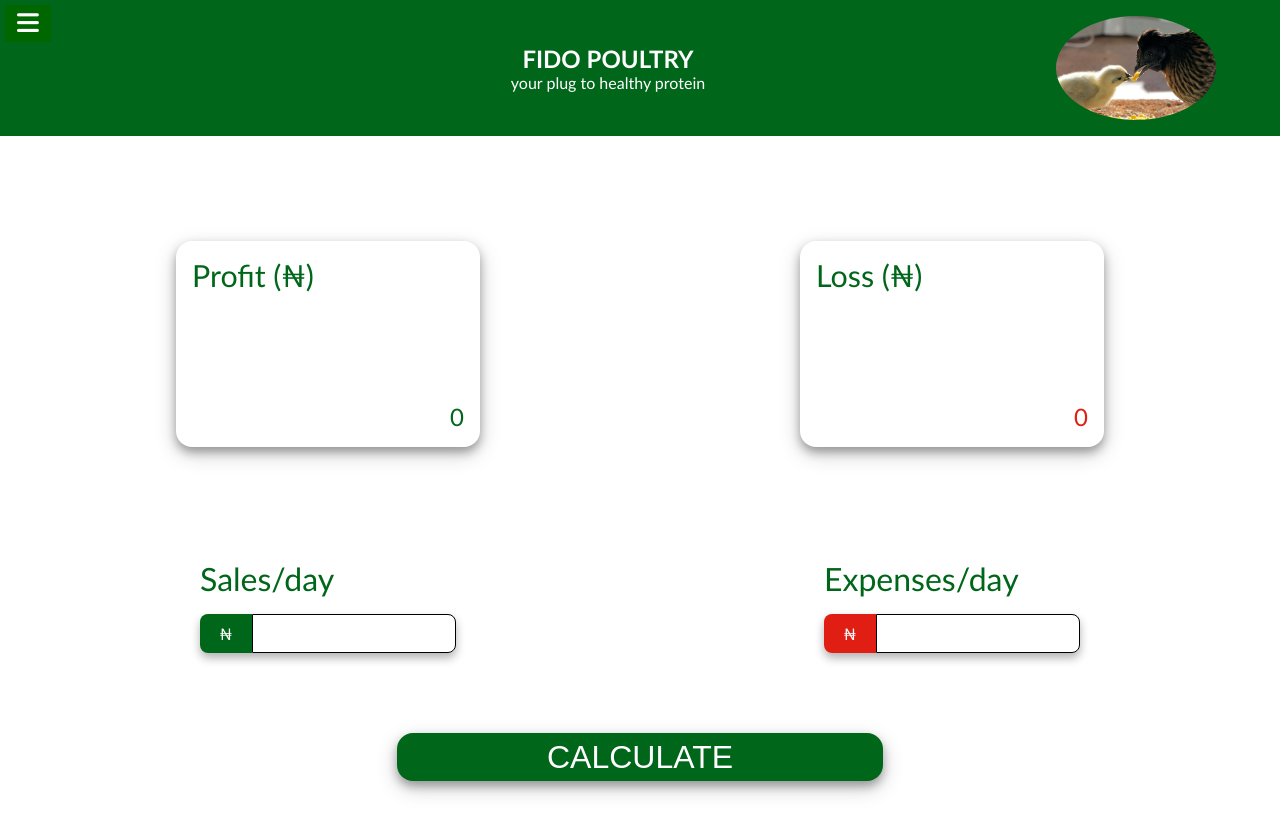
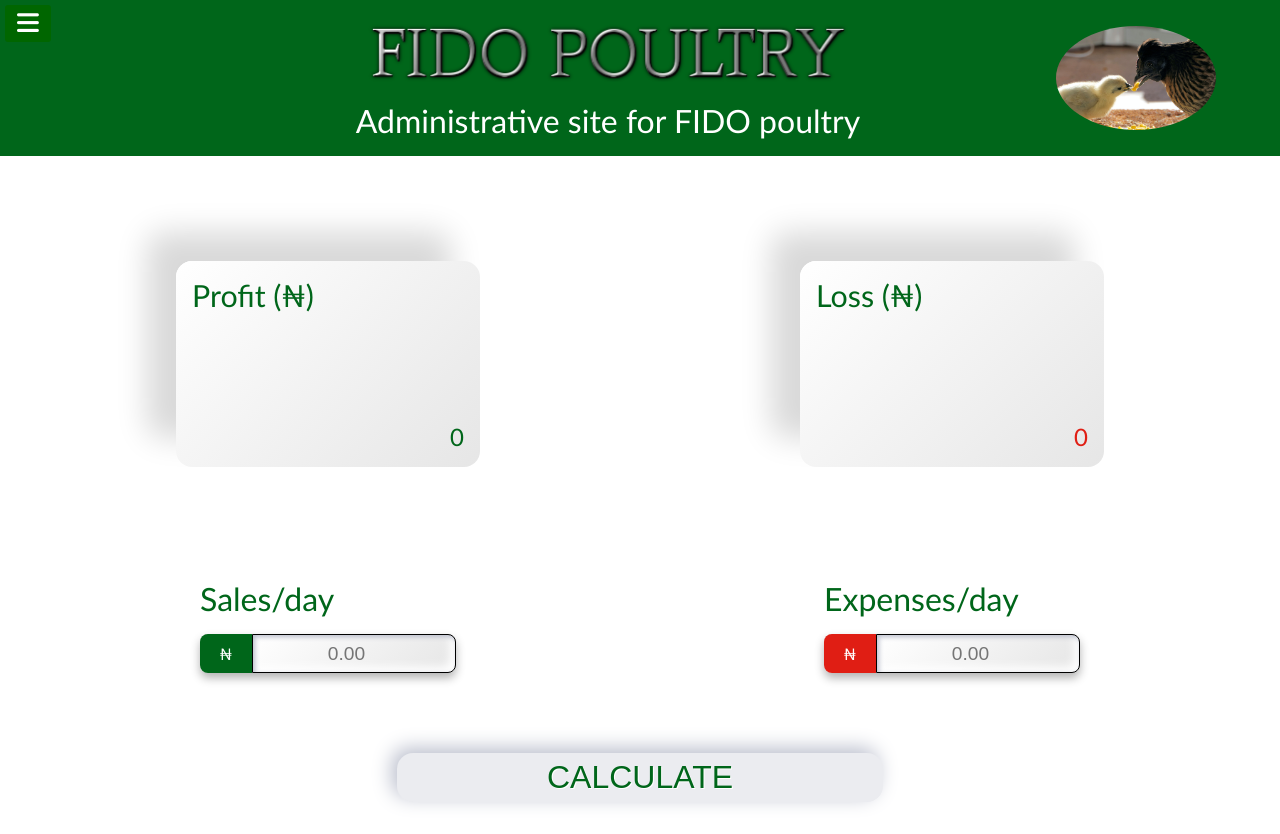
Before and after one commit to ccanyanwu/FIDO-POULTRY, a plain HTML site: page index.html in a window 1280 px wide. Before the commit the page ends 813 px from the top, so only its background shows below. Drawn offline with Linux system fonts and the light colour scheme.

Commit message:
Fixed header

```diff
--- a/index.html
+++ b/index.html
@@ -1,7 +1,6 @@
 <!DOCTYPE html>
 
 <html lang="en">
-
 
 <head>
     <meta charset="UTF-8" />
@@ -27,34 +26,35 @@
     <header>MENU</header>
   <ul>
 <li><a href="dashboard.html"><i class="fas fa-qrcode"></i>Dasboard</a></li>
-<li><a href="#"><i class="fas fa-clipboard"></i>Daily Record</a></li>
-<li><a href="index.html"><i class="fas fa-calculator"></i>Accounting</a></li>
+<li><a href="drs.html"><i class="fas fa-clipboard"></i>Daily Record</a></li>
+<li><a href="accounting.html"><i class="fas fa-calculator"></i>Accounting</a></li>
 <li><a href="#"><i class="fas fa-stethoscope"></i>Disease Check</a></li>
-<li><a href="#"><i class="fas fa-sign-out-alt"></i>Log out</a></li>
+<li><a href="index.html"><i class="fas fa-sign-out-alt"></i>Log out</a></li>
 </ul>
 </div>
 <!--account CARDS-->
 <main class="main">
-<header class="trial">
+    <header class="trial">
+
+
 
     <div class="occupy">
 
 
     </div>
     <nav class="nav">
-      <h1 class="nav_header">FIDO POULTRY</h1>
-      <p class="nav_para">your plug to healthy protein</p>
+      <img class="fifo" src="FIFO.png" alt="fifo">
+      <p class="nav_para">Administrative site for FIDO poultry</p>
     </nav>
     <img src="chick.png" alt="chick" class="logo">
   </header>
-
 <section class="section">
 
   <marquee behavior="scroll" bgcolor="#fff" loop="-1" width="80%">
    <i>
       <font color="#00661a">
-        Today's date is :
         <strong>
+        Profit and loss calculation for
          <span id="time"></span>
         </strong>
       </font>
@@ -73,14 +73,14 @@
         <label for="sales">Sales/day</label>
         <div class="account_sales_input-group">
             <span class=" account_sales_icon">&#8358;</span>
-            <input type="number" name="sales" id="sales_input" required>
+            <input type="number" name="sales" id="sales_input" required placeholder="0.00">
         </div>
     </div>
     <div class="account_expenses">
         <label for="expenses">Expenses/day</label>
         <div class="account_expenses_input-group">
             <span class=" account_expenses_icon">&#8358;</span>
-            <input type="number" name="expenses" id="expenses_input" required>
+            <input type="number" name="expenses" id="expenses_input" required placeholder="0.00">
         </div>
     </div>
   </article>
--- a/style.css
+++ b/style.css
@@ -1,4 +1,6 @@
 @import url();
+
+
 
 
 
@@ -12,6 +14,8 @@
 body {
   font-family: "Trebuchet MS", Helvetica, sans-serif;
   color: #00661a ;
+  transition: all 0.5s ease-in;
+
 }
 .hide{
     display: none;
@@ -19,9 +23,9 @@ body {
 
 .error{
   width:16rem;
-  height: 1rem;
-  background: #f07d7f;
-  color: #000!important ;
+  height: 2rem;
+  background: #eb191c;
+  color: #fff!important ;
   border-radius :0.5rem;
   text-align: center;
   padding: 0.5rem 0;
@@ -104,7 +108,23 @@ label #cancel{
 #check:checked ~ section{
   margin-left: 250px;
 }
+
+/*fifo logo*/
+.fifo{
+  width: 16rem;
+}
+/*nav paragraph*/
+.nav_para{
+  font-size: 130%;
+  margin-top: 0.5rem;
+}
+main{
+    text-align: center ;
+}
+
 header.trial{
+
+
 
   display:flex;
 
@@ -124,6 +144,9 @@ img.logo{
 nav{
   text-align: center ;
 }
+h1.nav_header{
+    font-size: 240%;
+}
 div.occupy{
 
   width:6rem ;
@@ -133,12 +156,12 @@ div.occupy{
 main{
     text-align: center ;
 }
-
 section{
   min-height: 100%;
   transition: all .5s;
   text-align: center ;
   padding: 2rem;
+
 }
 article.account{
   display: grid;
@@ -148,13 +171,12 @@ article.account{
   grid-gap :2rem ;
   margin-top:3.2rem ;
 }
-h1._heading{
-  font-size :240%;
-  text-align: center ;
-  min-width: 100%;
-}
+
+
+/*account cards*/
 div.account_card{
-    box-shadow: 0 5px 10px 0 rgba(0, 0, 0, 0.3), 0 7px 21px 0 rgba(0, 0, 0, 0.20);
+    background:linear-gradient(315deg, #e6e6e6, #fff) ;
+    box-shadow:  -29px -29px 31px #d9d9d9, 29px 29px 31px #ffffff;
     box-sizing: border-box;
     border-radius: 1rem;
     width: 16rem;
@@ -193,6 +215,8 @@ div.account_expenses{
 label{
     font-size: 200%;
 }
+
+/*input group*/
 .account_sales_input-group,
 .account_expenses_input-group{
     display: flex;
@@ -221,6 +245,7 @@ span.account_expenses_icon{
     background: #e01e14;
 }
 
+/*sales and expense input*/
 #sales_input,
 #expenses_input{
     width: 100%;
@@ -232,6 +257,9 @@ span.account_expenses_icon{
     cursor: text;
     text-align: center;
     font-size: larger;
+    transition: all 0.2s ease-in-out;
+    background:linear-gradient(315deg, #e6e6e6, #fff) ;
+    box-shadow:  inset 2px 2px 5px #BABECC, inset -5px -5px 10px #fff;
 }
 #sales_input{
     color: #00661a ;
@@ -239,6 +267,7 @@ span.account_expenses_icon{
 #sales_input:focus{
     border: 2px solid #00661a;
     color: #00661a ;
+    box-shadow:  inset 1px 1px 2px #BABECC, inset -1px -1px 2px #fff;
 }
 
 #expenses_input{
@@ -248,6 +277,8 @@ span.account_expenses_icon{
     border: 2px solid #e01e14;
     color: #e01e14;
 }
+
+/*calculate button div*/
 #calculate{
     margin-top: 4rem;
 }
@@ -258,20 +289,38 @@ input[type="button"]{
     padding: 0.35rem 0.5rem;
     text-transform: lowercase;
     border-radius: 1rem;
-    background: #00661a;
-    color: #fff;
+    color: #00661a;
     outline: none;
+    border: none ;
+    background-color:#EBECF0;
+    text-shadow: 1px 1px 0 #fff;
+    box-shadow: -5px -5px 20px #BABECC,  5px 5px 20px #fff;
+    transition: all 0.2s ease-in-out;
     cursor: pointer;
-    border: none ;
-    box-shadow: 0 5px 10px 0 rgba(0, 0, 0, 0.3), 0 7px 21px 0 rgba(0, 0, 0, 0.20);
+}
 
+input[type="button"]:hover {
+  box-shadow: -2px -2px 5px #fff, 2px 2px 5px #babecc;
+}
+
+input[type="button"]:active {
+  box-shadow: inset 1px 1px 2px #BABECC, inset -1px -1px 2px #fff;
 }
 
 /**********MEDIA QUERIES**********/
-@media all and (min-width:560px){
+@media all and (min-width:760px){
  .error{
      height:2rem;
  }
+
+ .fifo{
+  width: 31rem;
+  }
+
+.nav_para{
+  font-size: 200%;
+  margin-top: 0.5rem;
+  }
   article.account{
   display: grid;
   grid-template-columns:  1fr  1fr;
@@ -293,9 +342,6 @@ input[type="button"]{
     text-transform: uppercase;
 }
  header.trial{
-
-
-
   display:flex;
   flex-direction: row !important;
 
```
Also changed, not shown: FIFO.png (added).
